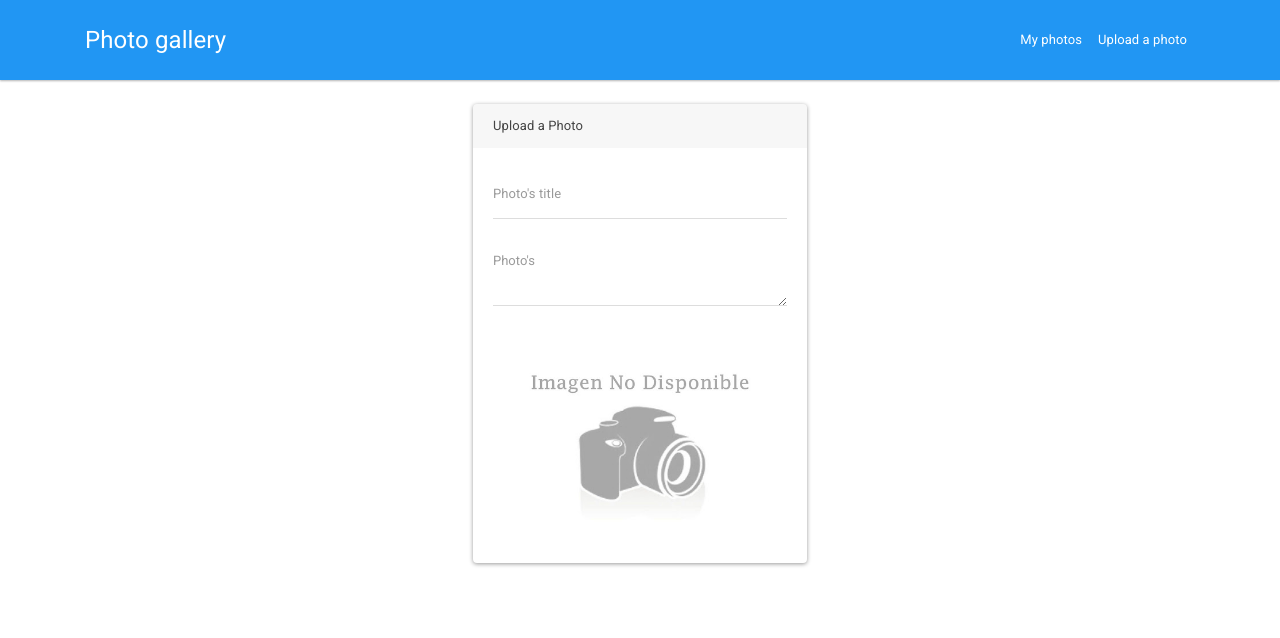
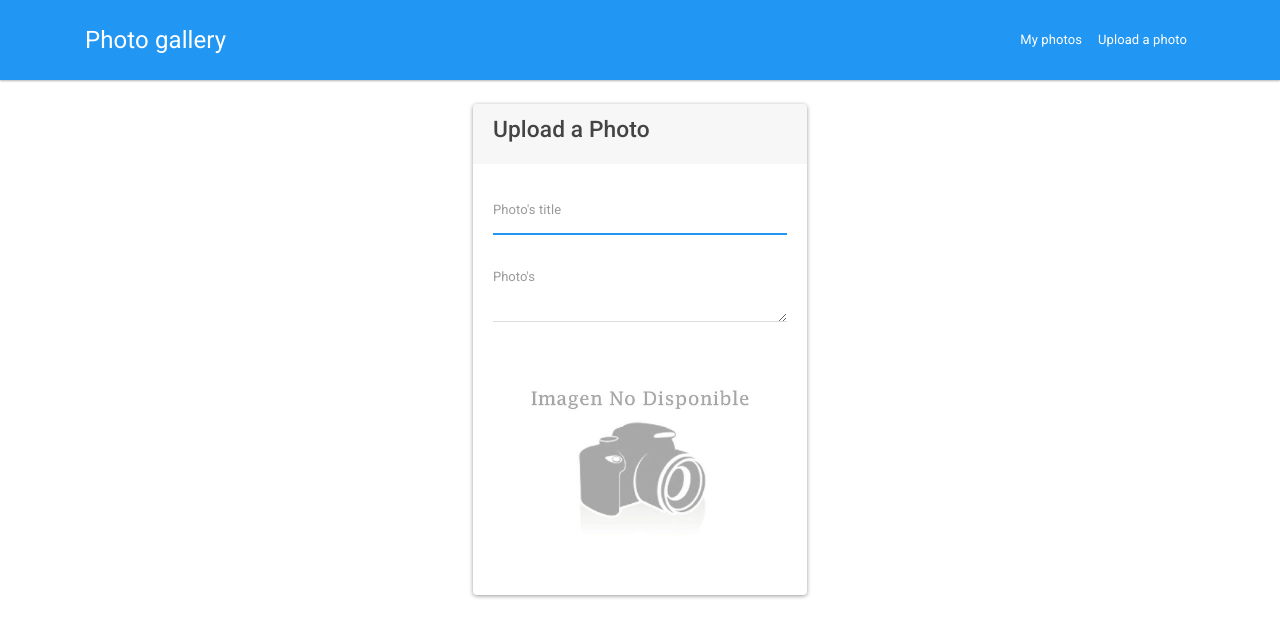
Before and after one commit to manu020766/node-upload-photos-angular, an Angular app: page /photos/new in a window 1280 px wide. Shown: the top 638 px of the page. Built offline with nearby package versions, Linux system fonts and the light colour scheme.

Commit message:
add focus to the first element

```diff
--- a/src/app/components/photo-form/photo-form.component.html
+++ b/src/app/components/photo-form/photo-form.component.html
@@ -1,21 +1,24 @@
 <div class="col-lg-4 mx-auto">
     <div class="card">
         <div class="card-header">
-            Upload a Photo
+            <h3>Upload a Photo</h3>
         </div>
         <div class="card-body">
             <form >
                 <div class="form-group">
-                    <input type="text" class="form-control" placeholder="Photo's title" required>
+                    <input type="text" class="form-control" placeholder="Photo's title" required #title>
                 </div>
                 <div class="form-group">
                    <textarea class="form-control" rows="2" placeholder="Photo's" required></textarea>
                 </div>
 
-                <input #photoInput (change)="onPhotoSelected($event)" type="file" class="d-none">
-                <img (click)="photoInput.click()"
-                [src]="photoSelected || 'assets/imagen-no-disponible.jpg'"
-                class="img-fluid" alt="imagen no disponible">
+                <div class="form-group">
+                    <input #photoInput (change)="onPhotoSelected($event)" type="file" class="d-none">
+
+                    <img (click)="photoInput.click()"
+                    [src]="photoSelected || 'assets/imagen-no-disponible.jpg'"
+                    class="img-fluid" alt="imagen no disponible">
+                </div>
 
             </form>
         </div>
--- a/src/app/components/photo-form/photo-form.component.ts
+++ b/src/app/components/photo-form/photo-form.component.ts
@@ -1,4 +1,4 @@
-import { Component, OnInit } from '@angular/core'
+import { Component, OnInit, ViewChild, ElementRef, AfterViewInit } from '@angular/core'
 
 interface HtmlInputEvent extends Event {
   target: HTMLInputElement & EventTarget
@@ -9,7 +9,8 @@ interface HtmlInputEvent extends Event {
   templateUrl: './photo-form.component.html',
   styleUrls: ['./photo-form.component.css']
 })
-export class PhotoFormComponent implements OnInit {
+export class PhotoFormComponent implements OnInit, AfterViewInit {
+  @ViewChild('title') titleElement: ElementRef
 
   file:File
   photoSelected: string | ArrayBuffer
@@ -17,6 +18,9 @@ export class PhotoFormComponent implements OnInit {
   constructor() { }
 
   ngOnInit(): void {
+  }
+  ngAfterViewInit() {
+    this.titleElement.nativeElement.focus()
   }
 
   onPhotoSelected(event: HtmlInputEvent):void {
```
